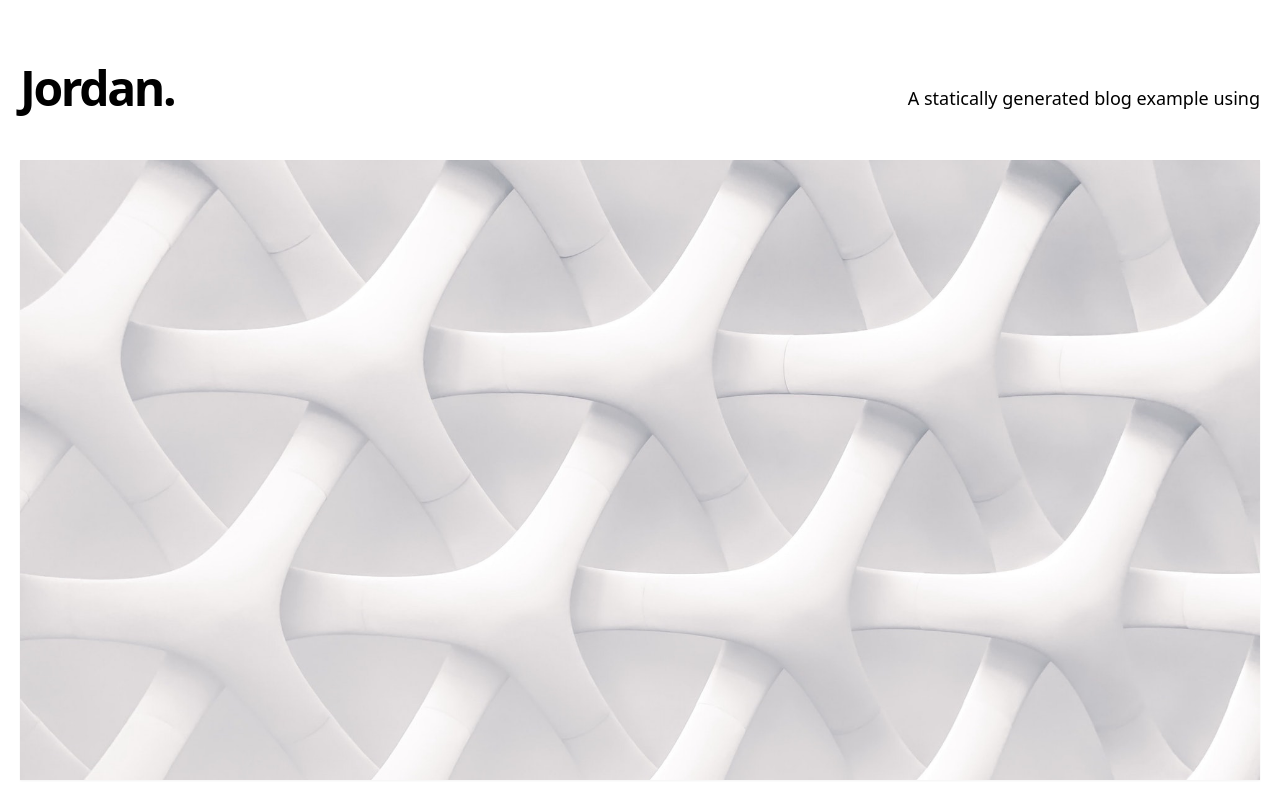
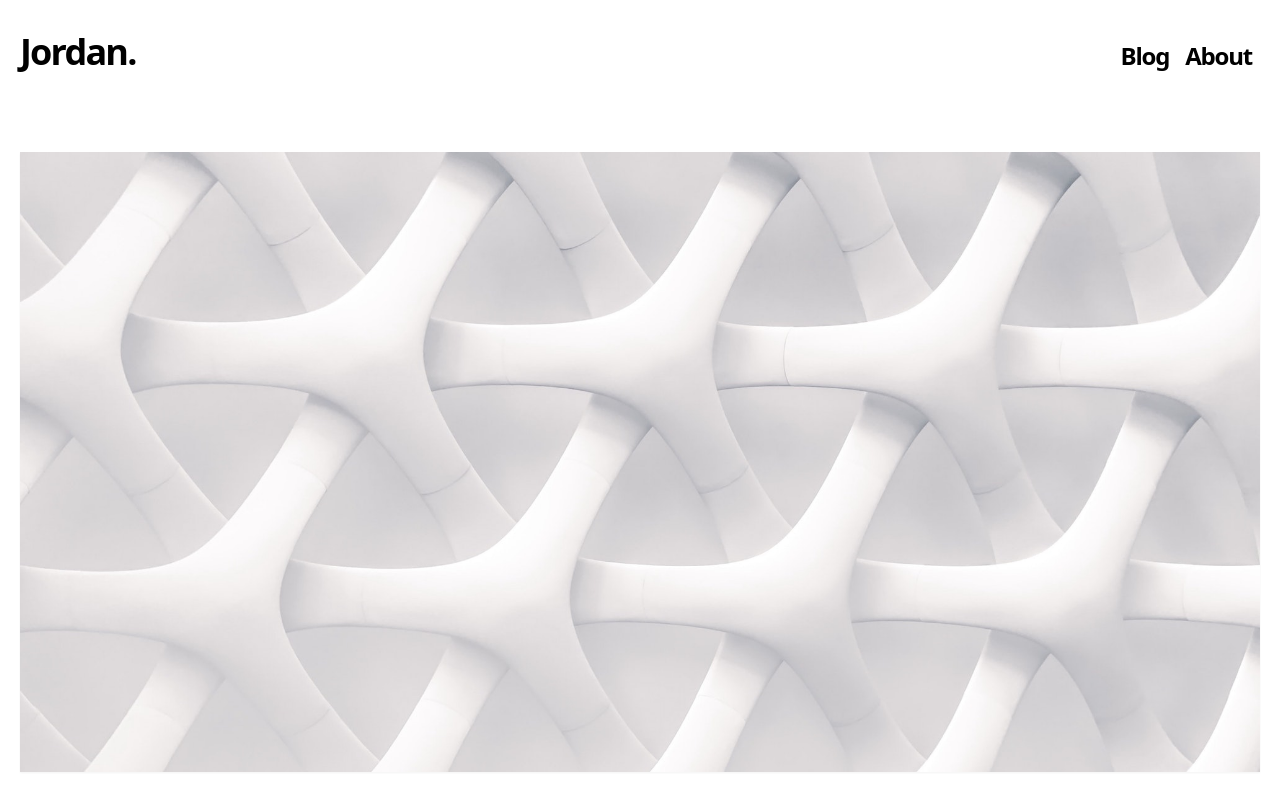
Before and after one commit to katzenj/personal-site, a Next.js app: page / in a window 1280 px wide. Shown: the top 800 px of the page. Built offline with nearby package versions, Linux system fonts and the light colour scheme.

Commit message:
more changes

```diff
--- a/components/header.tsx
+++ b/components/header.tsx
@@ -2,11 +2,26 @@ import Link from "next/link";
 
 export const Header = () => {
   return (
-    <h2 className="text-2xl md:text-4xl font-bold tracking-tight md:tracking-tighter leading-tight mb-20 mt-8">
-      <Link href="/" className="hover:underline">
-        Blog
-      </Link>
-      .
-    </h2>
+    <header className="container mx-auto px-5 flex flex-row justify-between">
+      <div>
+        <h2 className="text-2xl md:text-4xl font-bold tracking-tight md:tracking-tighter mb-20 mt-8">
+          <Link href="/" className="hover:underline">
+            Jordan.
+          </Link>
+        </h2>
+      </div>
+      <div className="flex flex-row items-end mb-20 mt-8">
+        <h3 className="text-xl md:text-2xl font-bold tracking-tight md:tracking-tighter px-2">
+          <Link href="/posts" className="hover:underline">
+            Blog
+          </Link>
+        </h3>
+        <h3 className="text-xl md:text-2xl font-bold tracking-tight md:tracking-tighter px-2">
+          <Link href="/about" className="hover:underline">
+            About
+          </Link>
+        </h3>
+      </div>
+    </header>
   );
 };
--- a/components/layout.tsx
+++ b/components/layout.tsx
@@ -1,3 +1,4 @@
+import { Header } from "./header";
 import { Footer } from "./footer";
 import { Meta } from "./meta";
 
@@ -10,6 +11,7 @@ export const Layout = ({ preview, children }: Props) => {
   return (
     <>
       <Meta />
+      <Header />
       <div className="min-h-screen">
         <main>{children}</main>
       </div>
--- a/pages/about.tsx
+++ b/pages/about.tsx
@@ -1,7 +1,6 @@
 import Head from "next/head";
 import { useRouter } from "next/router";
 import { Container } from "../components/container";
-import { Header } from "../components/header";
 import { Layout } from "../components/layout";
 
 export default function About() {
@@ -10,8 +9,6 @@ export default function About() {
   return (
     <Layout>
       <Container>
-        <Header />
-
         <p>woof</p>
       </Container>
     </Layout>
--- a/pages/index.tsx
+++ b/pages/index.tsx
@@ -1,7 +1,6 @@
 import { Container } from "../components/container";
 import { MoreStories } from "../components/more-stories";
 import { HeroPost } from "../components/hero-post";
-import { Intro } from "../components/intro";
 import { Layout } from "../components/layout";
 import { getAllPosts } from "../lib/api";
 import Head from "next/head";
@@ -21,7 +20,6 @@ export default function Index({ allPosts }: Props) {
           <title>Jordan</title>
         </Head>
         <Container>
-          <Intro />
           {heroPost && (
             <HeroPost
               title={heroPost.title}
--- a/pages/posts/[slug].tsx
+++ b/pages/posts/[slug].tsx
@@ -2,7 +2,6 @@ import Head from "next/head";
 import { useRouter } from "next/router";
 import { ErrorPage } from "next/error";
 import { Container } from "../../components/container";
-import { Header } from "../../components/header";
 import { PostBody } from "../../components/post-body";
 import { PostHeader } from "../../components/post-header";
 import { PostTitle } from "../../components/post-title";
@@ -25,7 +24,6 @@ export default function Post({ post, morePosts, preview }: Props) {
   return (
     <Layout preview={preview}>
       <Container>
-        <Header />
         {router.isFallback ? (
           <PostTitle>Loading…</PostTitle>
         ) : (
```
